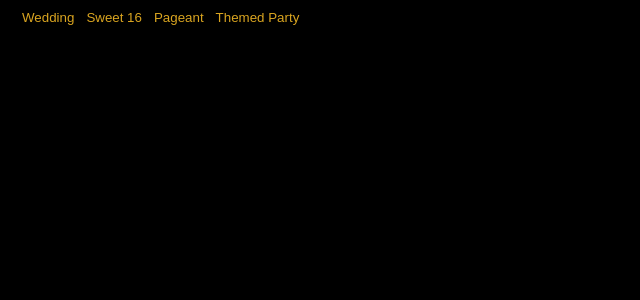
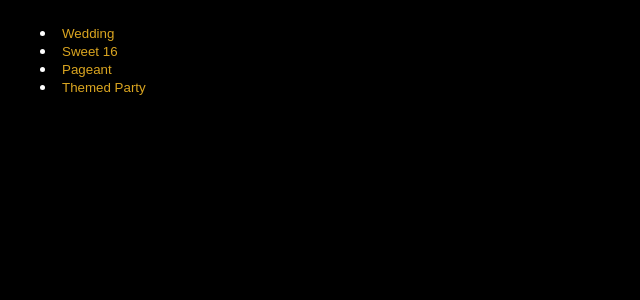
Before and after one commit to EagleCollin/a-sharp, an Angular app: page /welcome in a window 1280 px wide. Shown: the top 300 px of the page, without its empty margins (0-640 px from the left). Built offline with nearby package versions, Linux system fonts and the light colour scheme.

Commit message:
added div class for navigation

```diff
--- a/src/app/welcome/welcome.component.html
+++ b/src/app/welcome/welcome.component.html
@@ -1,11 +1,30 @@
 <body>
-  <button class="page-tag" (click)="onRouteSelect('wedding')">Wedding</button>
+  <div>
+    <ul>
+      <li>
+        <button class="page-tag carousel" (click)="onRouteSelect('wedding')">
+          Wedding
+        </button>
+      </li>
 
-  <button class="page-tag" (click)="onRouteSelect('sweet16')">Sweet 16</button>
+      <li>
+        <button class="page-tag carousel" (click)="onRouteSelect('sweet16')">
+          Sweet 16
+        </button>
+      </li>
 
-  <button class="page-tag" (click)="onRouteSelect('pageant')">Pageant</button>
+      <li>
+        <button class="page-tag carousel" (click)="onRouteSelect('pageant')">
+          Pageant
+        </button>
+      </li>
 
-  <button class="page-tag" (click)="onRouteSelect('party')">
-    Themed Party
-  </button>
+      <li>
+        <button class="page-tag carousel" (click)="onRouteSelect('party')">
+          Themed Party
+        </button>
+      </li>
+    </ul>
+  </div>
+  <div class="line"></div>
 </body>
```
Also changed, not shown: src/app/welcome/welcome.component.css (+8 -0 lines).
